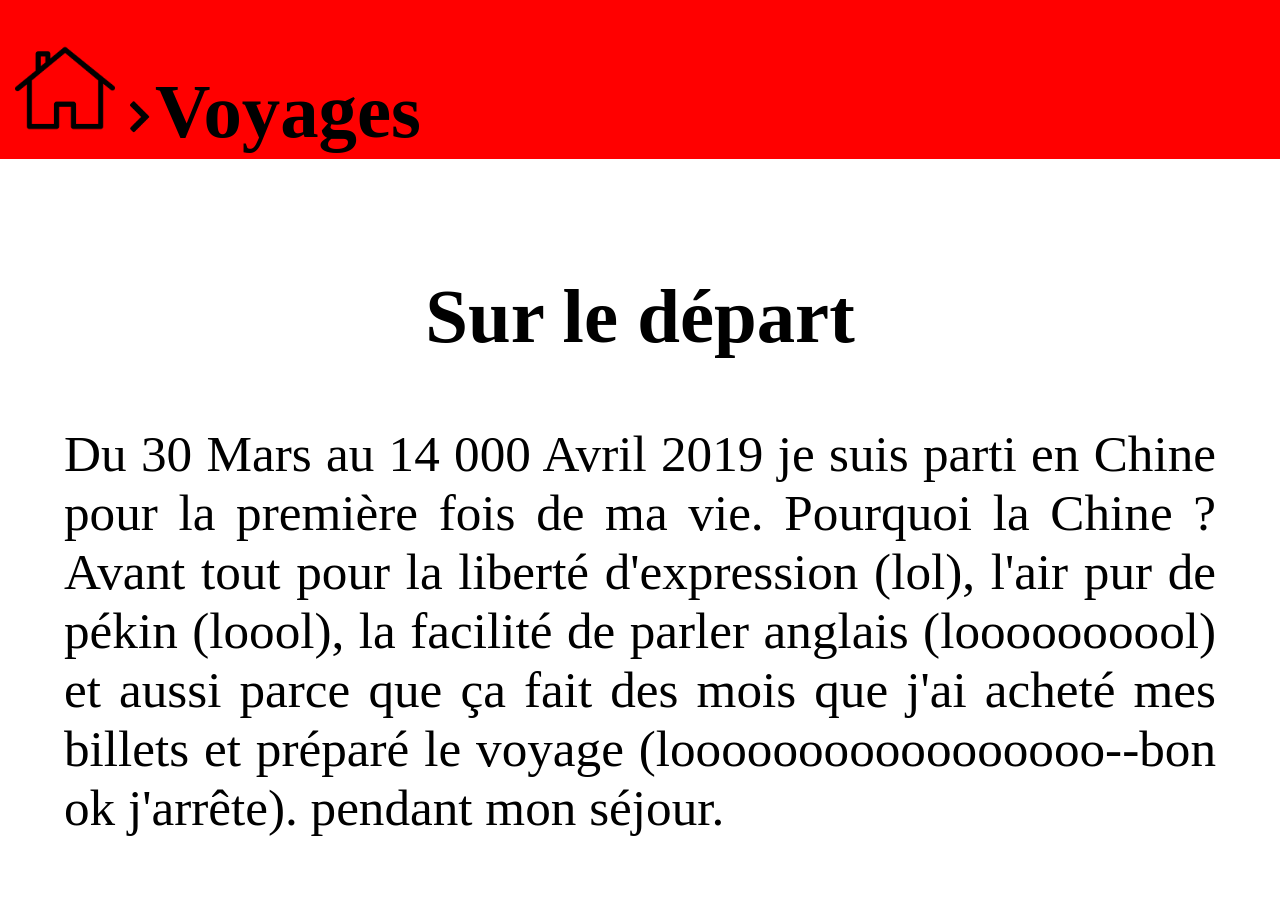
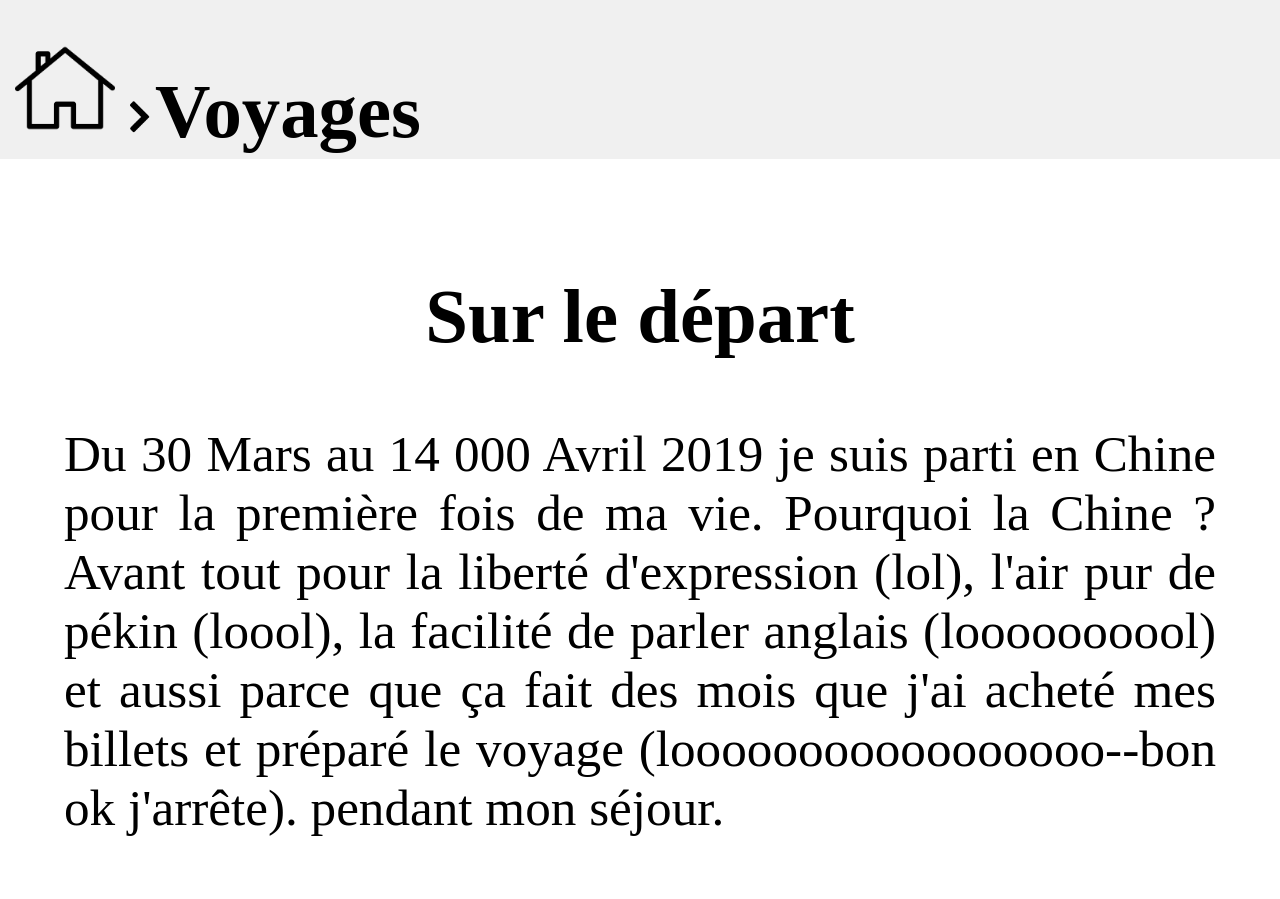
Before and after one commit to guiguigui-star/website, a plain HTML site: page index.html in a window 1280 px wide. Shown: the top 899 px of the page. Drawn offline with Linux system fonts and the light colour scheme; a web font is replaced by a local one.

Commit message:
Update styles.css

```diff
--- a/CSS/styles.css
+++ b/CSS/styles.css
@@ -10,7 +10,7 @@ body	{background-color:#f0f0f0; padding-bottom : 20px;}
 .dropdown-content {  display: none; text-align:left;  position: absolute; background: rgba(100,100,100,0.9);  min-width: 120px;  box-shadow: 0px 8px 16px 0px rgba(0,0,0,0.2);  padding: 12px 16px; }
 .dropdown-content a {  float: none;  text-decoration: none; display: block; padding: 12px 0px; }
 .dropdown {  position: relative;  display: inline-block;}
-.navbar {  overflow: visible;  background-color:#ff0000;  position: fixed;
+.navbar {  overflow: visible;  background-color:#f0f0f0;  position: fixed;
   top: 0;  width: 100%;}
 
 /* ********************************************************************* */
```
